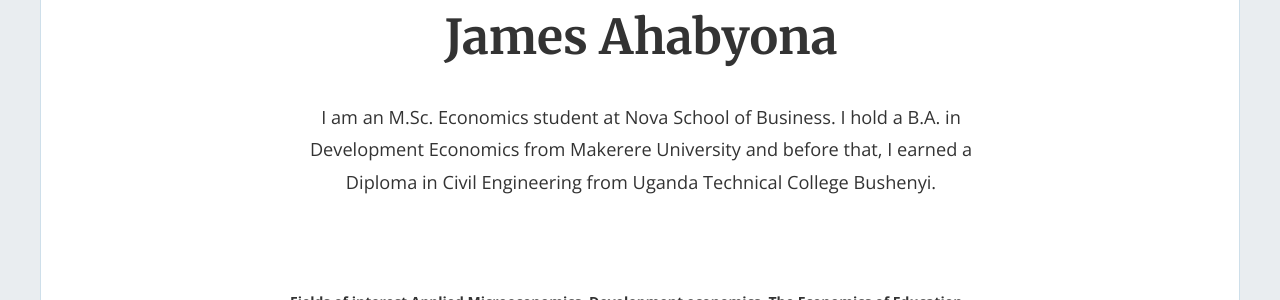
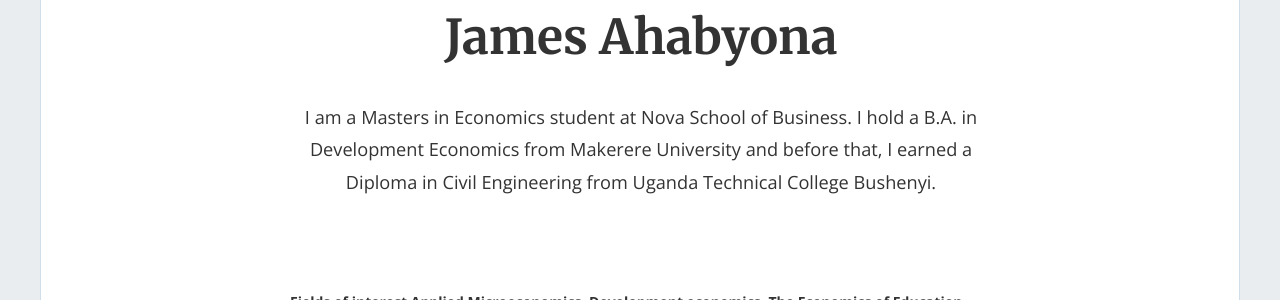
Before and after one commit to mariaelenaguer/mariaelenaguer.github.io, a Jekyll site: the page built from index.html, in a window 1280 px wide and 900 px high, scrolled down 327 px. Shown: the part 155-455 px from the top of the window. Built offline with Jekyll 4.4.1, drawn with Linux system fonts in a browser that asks for light colours; nearby versions of some CDN libraries; the list of posts is cut into pages by our own code.

Commit message:
Update _config.yml

```diff
--- a/_config.yml
+++ b/_config.yml
@@ -15,7 +15,7 @@
 # in the templates via {{ site.myvariable }}.
 title: "James Ahabyona"
 email: 'jemo44t@gmail.com'
-description: "I am an M.Sc. Economics student at Nova School of Business. I hold a B.A. in Development Economics from Makerere University and before that, I earned a Diploma in Civil Engineering from Uganda Technical College Bushenyi."
+description: "I am a Masters in Economics student at Nova School of Business. I hold a B.A. in Development Economics from Makerere University and before that, I earned a Diploma in Civil Engineering from Uganda Technical College Bushenyi."
 baseurl: "" # the subpath of your site, e.g. /blog
 url: "https://jamesahabyona.github.io/" # the base hostname & protocol for your site, e.g. https://example.com
 twitter_username: 'a_ha256'
```
